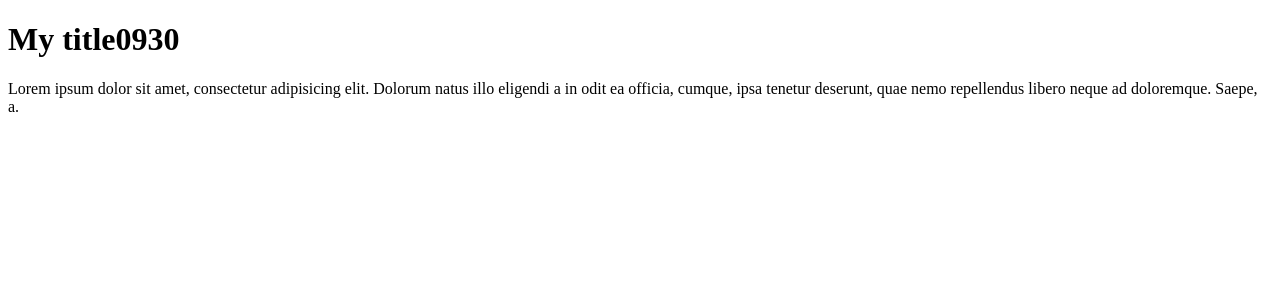
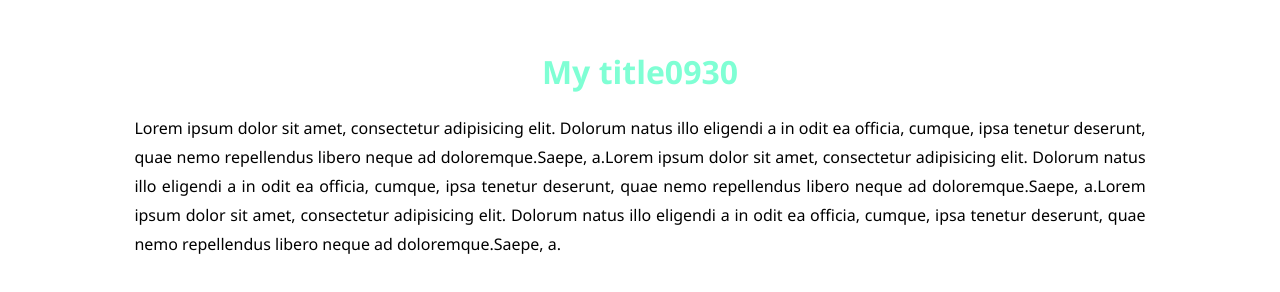
Before and after one commit to jujumeme/sassInMediaQuery, a plain HTML site: page index.html in a window 1280 px wide. Drawn offline with Linux system fonts and the light colour scheme.

Commit message:
add css setting in index.html

```diff
--- a/index.html
+++ b/index.html
@@ -5,13 +5,30 @@
       <meta name="viewport" content="width=device-width, initial-scale=1.0" />
       <meta http-equiv="X-UA-Compatible" content="ie=edge" />
       <title>Document</title>
+      <style>
+         .container {
+            margin: 50px auto;
+            text-align: center;
+            width: 80%;
+            font-family: 'Segoe UI', Tahoma, Geneva, Verdana, sans-serif;
+         }
+         h1 {
+            color: aquamarine;
+         }
+         p {
+            text-align: justify;
+            line-height: 1.8;
+         }
+      </style>
    </head>
    <body>
       <div class="container">
          <h1>My title0930</h1>
          <p>
-            Lorem ipsum dolor sit amet, consectetur adipisicing elit. Dolorum natus illo eligendi a in odit ea officia, cumque, ipsa tenetur deserunt, quae nemo repellendus libero neque ad doloremque.
-            Saepe, a.
+            Lorem ipsum dolor sit amet, consectetur adipisicing elit. Dolorum natus illo eligendi a in odit ea officia, cumque, ipsa tenetur deserunt, quae nemo repellendus libero neque ad
+            doloremque.Saepe, a.Lorem ipsum dolor sit amet, consectetur adipisicing elit. Dolorum natus illo eligendi a in odit ea officia, cumque, ipsa tenetur deserunt, quae nemo repellendus libero
+            neque ad doloremque.Saepe, a.Lorem ipsum dolor sit amet, consectetur adipisicing elit. Dolorum natus illo eligendi a in odit ea officia, cumque, ipsa tenetur deserunt, quae nemo
+            repellendus libero neque ad doloremque.Saepe, a.
          </p>
       </div>
    </body>
```
